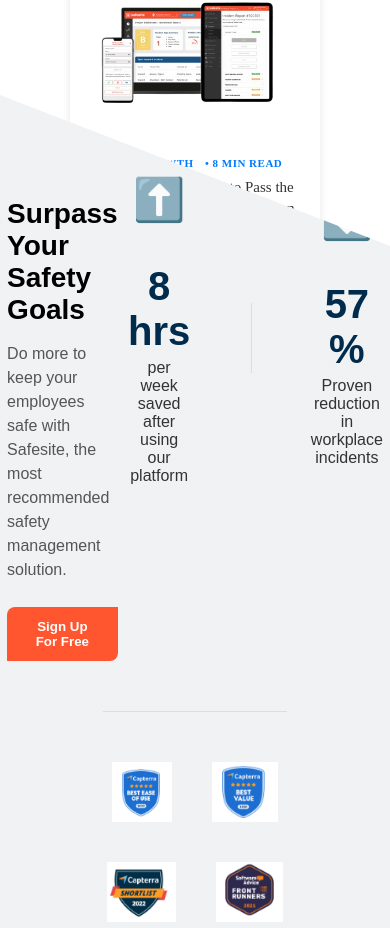
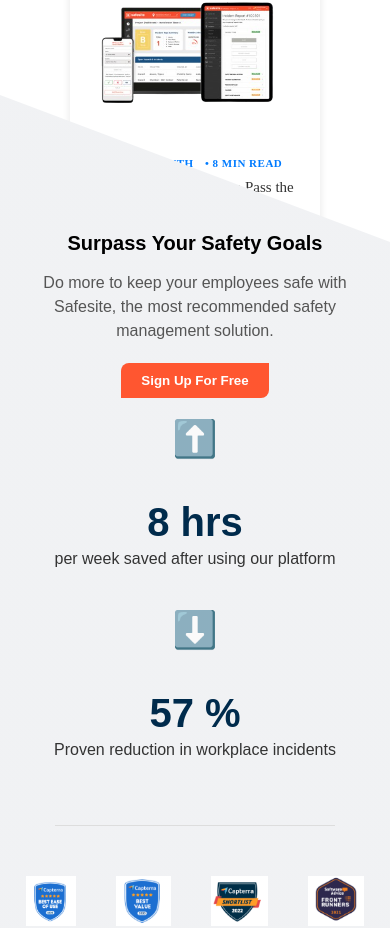
Before and after one commit to MonikaMohapatra123/Safesite, a React (Create React App) app: page / in a window 390 px wide. Shown: the part 5729-6657 px from the top of the page. Built offline with nearby package versions, Linux system fonts and the light colour scheme.

Commit message:
new chnage

```diff
--- a/src/component/SafetyGoals/SafetyGoals.css
+++ b/src/component/SafetyGoals/SafetyGoals.css
@@ -103,3 +103,79 @@
 .sg-badge-img:hover {
     transform: scale(1.1);
 }
+
+/* ===== Responsive Design ===== */
+@media (max-width: 1024px) {
+    .sg-content {
+        gap: 20px;
+    }
+
+    .sg-stats {
+        gap: 30px;
+        flex-wrap: wrap;
+    }
+
+    .sg-vertical-line {
+        display: none;
+    }
+}
+
+@media (max-width: 768px) {
+    .sg-container {
+        padding: 60px 20px;
+        margin-top:320px;
+    }
+
+    .sg-content {
+        flex-direction: column;
+        align-items: center;
+        text-align: center;
+        margin-top: 60px;
+    }
+
+    .sg-text-block {
+        max-width: 100%;
+    }
+
+    .sg-heading {
+        font-size: 24px;
+    }
+
+    .sg-description {
+        font-size: 16px;
+        margin-bottom: 20px;
+    }
+
+    .sg-btn {
+        padding: 10px 20px;
+    }
+
+    .sg-stats {
+        flex-direction: column;
+        gap: 25px;
+        align-items: center;
+    }
+}
+
+@media (max-width: 480px) {
+    .sg-heading {
+        font-size: 20px;
+    }
+
+    .sg-value {
+        font-size: 28px;
+    }
+
+    .sg-icon {
+        font-size: 36px;
+    }
+
+    .sg-badge-img {
+        height: 50px;
+    }
+
+    .sg-container {
+        padding-left: 20px;
+        padding-right: 20px;
+    }
+}
--- a/src/json/data.json
+++ b/src/json/data.json
@@ -1,7 +1,7 @@
 {
   "0": {
     "page": "navbar",
-    "logo": "axiomos-logo.png",
+    "logo": "/axiomos-logo.png",
     "company": "Safesite",
     "menu": [
       {
@@ -586,8 +586,4 @@
 }
 
 
-
-
-
-
 }
--- a/src/pages/Permission/Permission.jsx
+++ b/src/pages/Permission/Permission.jsx
@@ -5,7 +5,7 @@
 import CurvedSection from '../../component/CurvedSection/CurvedSection';
 const Permission = () => {
      const permissionheroData = getstoredata["11"]["1"];
-     const permissionsection = getstoredata["11"]["2"]
+     const permissionsection = getstoredata["11"]["2"];
   return (
     <div>
           <PermissionHeroSection data={permissionheroData}/>
```
